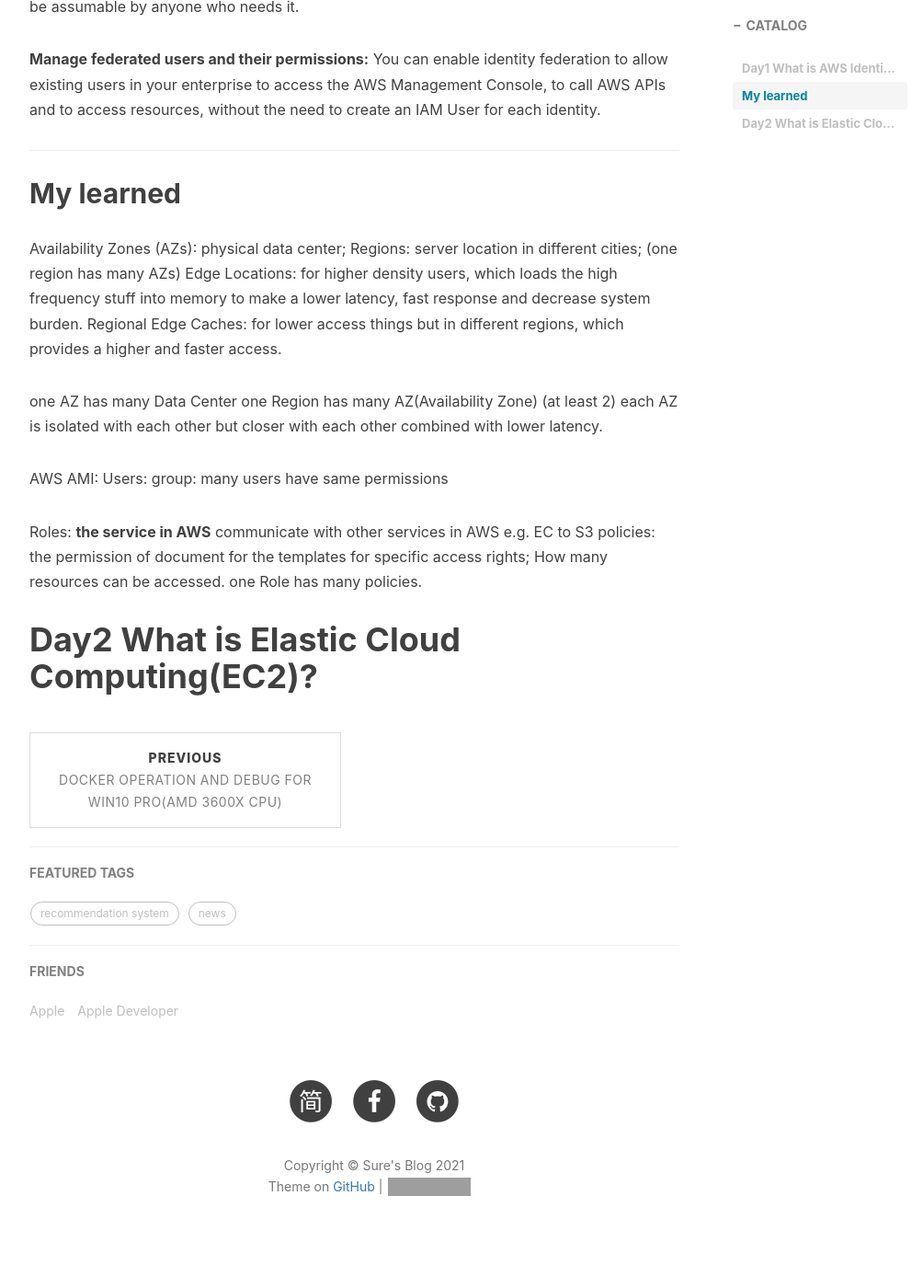
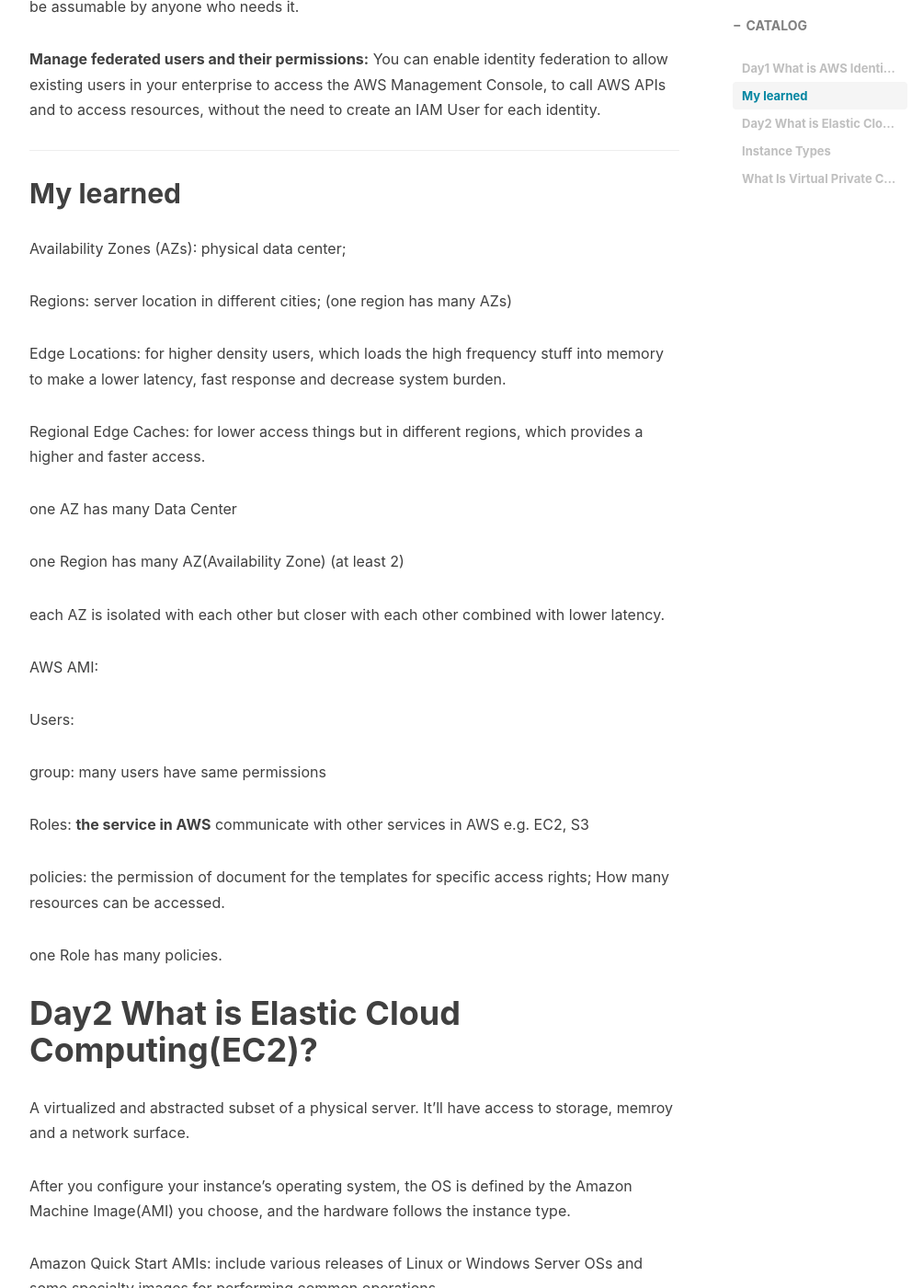
Before and after one commit to JadeSure/my_old_blog, a Jekyll site: the page built from _posts/2021-01-03-AWS-Cloud-Computing-Foundamental.md, in a window 1280 px wide and 1400 px high, scrolled down 1179 px. Shown: the whole window at 92% size, without its empty margins (233-1237 px from the left). Built offline with Jekyll 4.4.1, drawn with Linux system fonts in a browser that asks for light colours; nearby versions of some CDN libraries; comment, search, counter and statistics services are not loaded; some of the changed text lies outside the part shown; grey boxes are pictures that could not be loaded.

Commit message:
Update 2021-01-03-AWS-Cloud-Computing-Foundamental.md

```diff
--- a/_posts/2021-01-03-AWS-Cloud-Computing-Foundamental.md
+++ b/_posts/2021-01-03-AWS-Cloud-Computing-Foundamental.md
@@ -34,20 +34,61 @@
 ## My learned
 
 Availability Zones (AZs): physical data center;
+
 Regions: server location in different cities; (one region has many AZs)
+
 Edge Locations: for higher density users, which loads the high frequency stuff into memory to make a lower latency, fast response and decrease system burden.
+
 Regional Edge Caches: for lower access things but in different regions, which provides a higher and faster access.
 
 one AZ has many Data Center
+
 one Region has many AZ(Availability Zone) (at least 2)
+
 each AZ is isolated with each other but closer with each other combined with lower latency.
 
 AWS AMI:
+
 Users:
+
 group: many users have same permissions
 
-Roles: **the service in AWS** communicate with other services in AWS e.g. EC to S3
+Roles: **the service in AWS** communicate with other services in AWS e.g. EC2, S3
+
 policies: the permission of document for the templates for specific access rights; How many resources can be accessed.
+
 one Role has many policies.
 
 # Day2 What is Elastic Cloud Computing(EC2)?
+
+A virtualized and abstracted subset of a physical server. It'll have access to storage, memroy and a network surface.
+
+After you configure your instance's operating system, the OS is defined by the Amazon Machine Image(AMI) you choose, and the hardware follows the instance type.
+
+Amazon Quick Start AMIs: include various releases of Linux or Windows Server OSs and some specialty images for performing common operations.
+
+AWS Marketplace AMIs: from the AWS Marketplace are official, production-ready images provided and supported by industry vendors like SAP and Cisco.
+
+Community AMIs: these images are AMIs created and maintained by independent vendors and are usually built to meet a specific need. This is a good catalog to search if you're palnning an application built on a custom combination of software resources.
+
+## Instance Types
+Instance Type Family:
+
+Accelerated computing: P3, P2, G3, F1 (machine learning, Neural network)
+
+based on cost for the instance types:
+
+**On-Demand Instances:** when you use, you cost; before have a higher volumn to use it. e.g. Black Friday. (按需)
+
+**Reserved Instances:** a contract that server one year(maybe). it becomes cheaper with longer development. (预留)
+
+**Spot Instances:** during peak computing level, it needs more money. (竞价)
+
+**Scheduled Reserved Instances:** periodically use server. (计划的预留)
+
+**Dedicated Instances & Dedicated Hosts:** VIP~!(专用)
+
+## What Is Virtual Private Clouds (VPCs)?
+VPCs are easy-to-use AWS network organizers and great tools for organizing your infrastructure, which can be easy to isolate the instances in one VPC from whatever else you have running. eg. one VPC for application development, another for beta testing and a third for production.
+
+EC2 is located in the VPCs.
```
